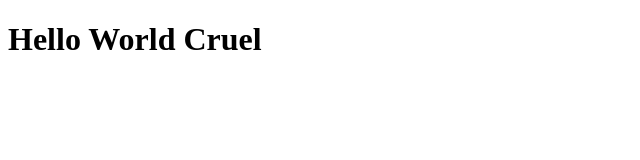
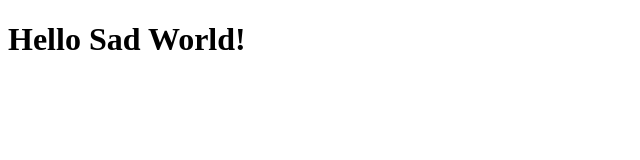
Before and after one commit to Yunorac/17do08, a plain HTML site: page index.html in a window 1280 px wide. Shown: the whole page, without its empty margins (0-640 px from the left). Drawn offline with Linux system fonts and the light colour scheme.

Commit message:
Update and rename README.html to index.html

```diff
--- a/README.html
+++ b/index.html
@@ -5,6 +5,6 @@
     <title>Hello</title>
 </head>
 <body>
-    <h1>Hello World Cruel</h1>
+    <h1>Hello Sad World!</h1>
 </body>
 </html>
```
